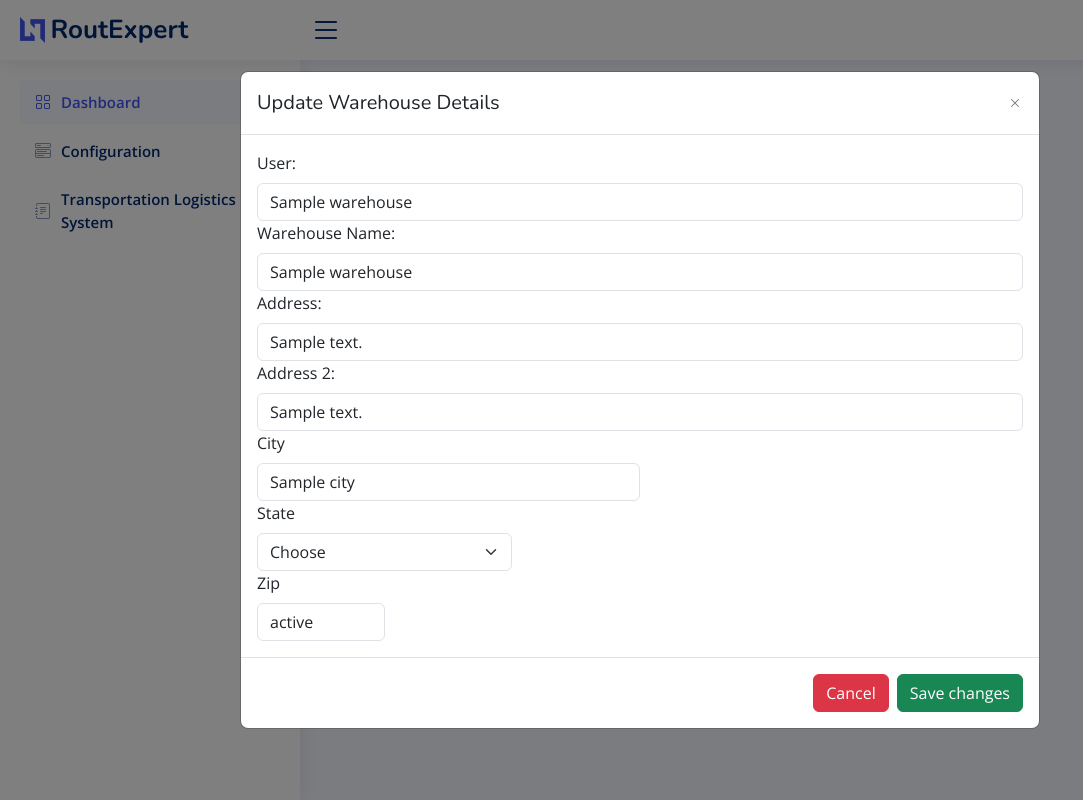
After one commit to HARESH-D/RouteXpert, a FastAPI app: template backend/templates/update_warehouse.html in a window 1280 px wide. The commit adds this page. Shown: the whole page, without its empty margins (0-1083 px from the left). Run offline with FastAPI, Linux system fonts and the light colour scheme; the template is opened without the code that fills it: most values are stand-ins (such as "Sample title", 1, 10 or a date in 2020); some libraries are stand-ins or nearby versions.

Commit message:
waahhh final changes

```diff
--- a/backend/main.py
+++ b/backend/main.py
@@ -3,16 +3,20 @@ from fastapi.staticfiles import StaticFiles
 from fastapi.templating import Jinja2Templates
 from fastapi.responses import HTMLResponse
 import httpx
+from typing import List
 from fastapi.encoders import jsonable_encoder
 from sql_app.database import SessionLocal, engine
 from sql_app.model import Warehouse
 from sql_app import model
+from pydantic import BaseModel
 # from .sql_app.model import Warehouse
 
 model.Base.metadata.create_all(bind=engine)
 
 app = FastAPI()
 db = SessionLocal()
+
+id_global = None
 
 
 # Mount the static directory for serving the HTML file and static files (CSS, JS)
@@ -30,7 +34,7 @@ async def transportation_planner(request: Request):
 
 
 @app.get("/warehouse_config", response_class=HTMLResponse)
-async def transportation_planner(request: Request):
+async def warehouse_config(request: Request):
 
     warehouses = db.query(Warehouse).all()
     warehouse_list = []
@@ -47,19 +51,67 @@ async def transportation_planner(request: Request):
         }
         warehouse_list.append(warehouse_data)
 
-    print(Warehouse)
+    # print(Warehouse)
     return templates.TemplateResponse("warehouse_config.html", {"request": request, "warehouse": warehouse_list})
 
 
 @app.get("/add_warehouse", response_class=HTMLResponse)
-async def transportation_planner(request: Request):
+async def add_warehouse(request: Request):
     return templates.TemplateResponse("add_warehouse.html", {"request": request})
 
+@app.get("/update_warehouse/{id}", response_class=HTMLResponse)
+async def update_warehouse(request: Request, id: str):
 
+    global id_global
+    print(id)
+    id_global = id
+
+    warehouse = db.query(Warehouse).filter(Warehouse.id == id).first()
+    warehouse_list = []
+
+    warehouse_data = {
+        "id": warehouse.id,
+        "warehouse_user_name": warehouse.warehouse_user_name,
+        "warehouse_name": warehouse.warehouse_name,
+        "address_lane_1": warehouse.address_lane_1,
+        "address_lane_2": warehouse.address_lane_2,
+        "state": warehouse.state,
+        "city": warehouse.city,
+        "zip": warehouse.zip,
+    }
+    warehouse_list.append(warehouse_data)
+
+    return templates.TemplateResponse("update_warehouse.html", {"request": request, "warehouse": warehouse_list})
+
+
+@app.delete("/delete_warehouse/{id}", response_class=HTMLResponse)
+async def delete_warehouse(request: Request, id: str):
+
+    print(id)
+
+    db.query(Warehouse).filter(Warehouse.id == id).delete()
+    db.commit()
+
+    warehouses = db.query(Warehouse).all()
+    warehouse_list = []
+    for warehouse in warehouses:
+        warehouse_data = {
+            "id": warehouse.id,
+            "warehouse_user_name": warehouse.warehouse_user_name,
+            "warehouse_name": warehouse.warehouse_name,
+            "address_lane_1": warehouse.address_lane_1,
+            "address_lane_2": warehouse.address_lane_2,
+            "state": warehouse.state,
+            "city": warehouse.city,
+            "zip": warehouse.zip,
+        }
+        warehouse_list.append(warehouse_data)
+
+    # print(Warehouse)
+    return templates.TemplateResponse("warehouse_config.html", {"request": request, "warehouse": warehouse_list})
 
 
 def create_warehouse(data):
-
     try:
         new_warehouse = Warehouse(**data)
         db.add(new_warehouse)
@@ -78,7 +130,7 @@ def create_warehouse(data):
                 "zip": warehouse.zip,
             }
             warehouse_list.append(warehouse_data)
-        print(warehouse_list)
+        # print(warehouse_list)
         return warehouse_list
     except Exception as e:
         db.rollback()
@@ -87,10 +139,101 @@ def create_warehouse(data):
         db.close()
 
 
+def update_warehouse_data(data, id):
+    try:
+        # Retrieve the warehouse by ID
+        warehouse = db.query(Warehouse).filter(Warehouse.id == id).first()
+        if warehouse:
+            # Update warehouse attributes with new data
+            for key, value in data.items():
+                setattr(warehouse, key, value)
+            db.commit()
+            # Return updated warehouse data
+            updated_warehouse_data = {
+                "id": warehouse.id,
+                "warehouse_user_name": warehouse.warehouse_user_name,
+                "warehouse_name": warehouse.warehouse_name,
+                "address_lane_1": warehouse.address_lane_1,
+                "address_lane_2": warehouse.address_lane_2,
+                "state": warehouse.state,
+                "city": warehouse.city,
+                "zip": warehouse.zip,
+            }
+            return updated_warehouse_data
+        else:
+            return {"message": "Warehouse not found with the provided ID."}
+    except Exception as e:
+        db.rollback()
+        return {"message": f"Error updating warehouse: {e}"}
+    finally:
+        db.close()
+
+
+
 # def update_data(data, )
+@app.put("/save_warehouse")
+async def save_warehouse(
+    warehouse_user_name: str = Form(...),
+    warehouse_name: str = Form(...),
+    address_lane_1: str = Form(...),
+    address_lane_2: str = Form(...),
+    state: str = Form(...),
+    city: str = Form(...),
+    zip: str = Form(...),
+
+):
+
+    # print(warehouse_user_name, warehouse_name, address_lane_1, address_lane_2, state, city, zip)
+    # Create a session
+    update_warehouse = {
+    "warehouse_user_name": warehouse_user_name,
+    "warehouse_name": warehouse_name,
+    "address_lane_1": address_lane_1,
+    "address_lane_2": address_lane_2,
+    "state": state,
+    "city": city,
+    "zip": zip
+}
+
+    global id_global
+    id = id_global
+    result = update_warehouse_data(update_warehouse,id)
+    # print(result)
+    return {"message": "Warehouse data updated successfully"}
+
+
 
 @app.post("/save_warehouse")
 async def save_warehouse(
+    warehouse_user_name: str = Form(...),
+    warehouse_name: str = Form(...),
+    address_lane_1: str = Form(...),
+    address_lane_2: str = Form(...),
+    state: str = Form(...),
+    city: str = Form(...),
+    zip: str = Form(...),
+):
+
+    # print(warehouse_user_name, warehouse_name, address_lane_1, address_lane_2, state, city, zip)
+    # Create a session
+    new_warehouse = {
+    "warehouse_user_name": warehouse_user_name,
+    "warehouse_name": warehouse_name,
+    "address_lane_1": address_lane_1,
+    "address_lane_2": address_lane_2,
+    "state": state,
+    "city": city,
+    "zip": zip
+}
+
+    result = create_warehouse(new_warehouse)
+    # print(result)
+    return {"message": "Warehouse data saved successfully"}
+
+
+
+@app.post("/update_warehouse_data")
+async def update_warehouse(
     warehouse_user_name: str = Form(...),
     warehouse_name: str = Form(...),
     address_lane_1: str = Form(...),
@@ -112,6 +255,7 @@ async def save_warehouse(
     "zip": zip
 }
 
-    result = create_warehouse(new_warehouse)
-    print(result)
+    # result = create_warehouse(new_warehouse)
+    print("update warehouse")
+    # print(result)
     return {"message": "Warehouse data saved successfully"}
--- /dev/null
+++ b/backend/templates/update_warehouse.html
@@ -0,0 +1,326 @@
+<!DOCTYPE html>
+<html lang="en">
+  <head>
+    <meta charset="utf-8" />
+    <meta content="width=device-width, initial-scale=1.0" name="viewport" />
+
+    <title>Dashboard</title>
+    <meta content="" name="description" />
+    <meta content="" name="keywords" />
+
+    <!-- Favicons -->
+    <link href="../static/assets/img/favicon.png" rel="icon" />
+    <link
+      href="../static/assets/img/apple-touch-icon.png"
+      rel="apple-touch-icon"
+    />
+
+    <!-- Google Fonts -->
+    <link href="https://fonts.gstatic.com" rel="preconnect" />
+    <link
+      href="https://fonts.googleapis.com/css?family=Open+Sans:300,300i,400,400i,600,600i,700,700i|Nunito:300,300i,400,400i,600,600i,700,700i|Poppins:300,300i,400,400i,500,500i,600,600i,700,700i"
+      rel="stylesheet"
+    />
+
+    <!-- Vendor CSS Files -->
+    <link
+      href="../static/assets/vendor/bootstrap/css/bootstrap.min.css"
+      rel="stylesheet"
+    />
+    <link
+      href="../static/assets/vendor/bootstrap-icons/bootstrap-icons.css"
+      rel="stylesheet"
+    />
+    <link
+      href="../static/assets/vendor/boxicons/css/boxicons.min.css"
+      rel="stylesheet"
+    />
+    <link
+      href="../static/assets/vendor/quill/quill.snow.css"
+      rel="stylesheet"
+    />
+    <link
+      href="../static/assets/vendor/quill/quill.bubble.css"
+      rel="stylesheet"
+    />
+    <link
+      href="../static/assets/vendor/remixicon/remixicon.css"
+      rel="stylesheet"
+    />
+    <link
+      href="../static/assets/vendor/simple-datatables/style.css"
+      rel="stylesheet"
+    />
+
+
+    <!-- Template Main CSS File -->
+    <link href="../static/assets/css/style.css" rel="stylesheet" />
+
+
+  </head>
+
+  <body>
+    <!-- ======= Header ======= -->
+    <header id="header" class="header fixed-top d-flex align-items-center">
+      <div class="d-flex align-items-center justify-content-between">
+        <a href="/" class="logo d-flex align-items-center">
+          <img src="../static/assets/img/logo.png" alt="" />
+          <span class="d-none d-lg-block">RoutExpert</span>
+        </a>
+        <i class="bi bi-list toggle-sidebar-btn"></i>
+      </div>
+      <!-- End Logo -->
+    </header>
+    <!-- End Header -->
+
+    <!-- ======= Sidebar ======= -->
+    <aside id="sidebar" class="sidebar">
+      <ul class="sidebar-nav" id="sidebar-nav">
+        <li class="nav-item">
+          <a class="nav-link" href="/">
+            <i class="bi bi-grid"></i>
+            <span>Dashboard</span>
+          </a>
+        </li>
+        <!-- End Dashboard Nav -->
+
+        <li class="nav-item">
+          <a
+            class="nav-link collapsed"
+            data-bs-target="#components-nav"
+            data-bs-toggle="collapse"
+            href="#"
+          >
+            <i class="bi bi-menu-button-wide"></i><span>Configuration</span
+            ><i class="bi bi-chevron-down ms-auto"></i>
+          </a>
+          <ul
+            id="components-nav"
+            class="nav-content collapse"
+            data-bs-parent="#sidebar-nav"
+          >
+            <li>
+              <a href="warehouse_config">
+                <i class="bi bi-circle"></i><span>Warehouse</span>
+              </a>
+            </li>
+            <li>
+              <a href="trans_equip_config">
+                <i class="bi bi-circle"></i
+                ><span>Transportation Equipment</span>
+              </a>
+            </li>
+            <li>
+              <a href="trans_location_config">
+                <i class="bi bi-circle"></i
+                ><span>Transportation locations</span>
+              </a>
+            </li>
+            <li>
+              <a href="trans_status_config">
+                <i class="bi bi-circle"></i><span>Status</span>
+              </a>
+            </li>
+          </ul>
+        </li>
+        <!-- End Components Nav -->
+
+        <li class="nav-item">
+          <a
+            class="nav-link collapsed"
+            data-bs-target="#forms-nav"
+            data-bs-toggle="collapse"
+            href="#"
+          >
+            <i class="bi bi-journal-text"></i
+            ><span>Transportation Logistics System</span
+            ><i class="bi bi-chevron-down ms-auto"></i>
+          </a>
+          <ul
+            id="forms-nav"
+            class="nav-content collapse"
+            data-bs-parent="#sidebar-nav"
+          >
+            <li>
+              <a href="transportation_planner">
+                <i class="bi bi-circle"></i><span>Transportation Planner</span>
+              </a>
+            </li>
+          </ul>
+        </li>
+        <!-- End Forms Nav -->
+      </ul>
+    </aside>
+    <!-- End Sidebar-->
+
+
+    <!-- start of main -->
+    <main id="main" class="main">
+
+        <div class="pagetitle">
+          <h1>Warehouse</h1>
+          <nav>
+            <ol class="breadcrumb">
+              <li class="breadcrumb-item"><a href="/">Home</a></li>
+              <!-- <li class="breadcrumb-item"><a href="/warehouse_config"></li> -->
+              <li class="breadcrumb-item active">Update Warehouse Config</li>
+            </ol>
+          </nav>
+        </div><!-- End Page Title -->
+
+
+
+        <section class="section dashboard">
+            <!-- <div class="container"> -->
+              <div class="row">
+                <!-- Action buttons -->
+                <div class="col-lg-12">
+
+                    <div class="card">
+                        <div class="modal" id="verticalycentered" tabindex="-1">
+                            <div class="modal-dialog modal-dialog-centered modal-lg">
+                              <div class="modal-content">
+                                <div class="modal-header">
+                                  <h5 class="modal-title">Update Warehouse Details</h5>
+                                  <button type="button" class="btn-close" data-bs-dismiss="modal" aria-label="Close"></button>
+                                </div>
+                                <div class="modal-body">
+                                    {% for warehouse in warehouse %}
+                                  <form id="addWarehouseForm">
+
+                                    <label for="warehouseUserName" class="form-label">User:</label>
+                                    <input type="text" class="form-control" id="warehouseUserName" name="warehouse_user_name" value="{{ warehouse.warehouse_user_name }}" required>
+
+                                    <label for="warehouseName" class="form-label">Warehouse Name:</label>
+                                    <input type="text" class="form-control" id="warehouseName" name="warehouse_name" value= "{{ warehouse.warehouse_name }}"required>
+
+                                    <label for="addressLane1" class="form-label">Address:</label>
+                                    <input type="text" class="form-control" id="addressLane1" name="address_lane_1" value="{{ warehouse.address_lane_1 }}" required>
+
+                                    <label for="addressLane2" class="form-label">Address 2:</label>
+                                    <input type="text" class="form-control" id="addressLane2" name="address_lane_2" value="{{ warehouse.address_lane_2 }}">
+
+                                    <div class="col-md-6">
+                                      <label for="inputCity" class="form-label">City</label>
+                                      <input type="text" class="form-control" id="inputCity" name="city" value="{{ warehouse.city }}" required>
+                                      </div>
+                                      <div class="col-md-4">
+                                      <label for="state" class="form-label">State</label>
+                                      <select id="state" class="form-select" name="state" value="{{ warehouse.state }}" required>
+                                          <option selected>Choose</option>
+                                          <option>Andhra Pradesh</option>
+                                          <option>Arunachal Pradesh</option>
+                                          <option>Assam</option>
+                                          <option>Bihar</option>
+                                          <option>Chhattisgarh</option>
+                                          <option>Goa</option>
+                                          <option>Gujarat</option>
+                                          <option>Haryana</option>
+                                          <option>Himachal Pradesh</option>
+                                          <option>Jharkhand</option>
+                                          <option>Karnataka</option>
+                                          <option>Kerala</option>
+                                          <option>Madhya Pradesh</option>
+                                          <option>Maharashtra</option>
+                                          <option>Manipur</option>
+                                          <option>Meghalaya</option>
+                                          <option>Mizoram</option>
+                                          <option>Nagaland</option>
+                                          <option>Odisha (formerly Orissa)</option>
+                                          <option>Punjab</option>
+                                          <option>Rajasthan</option>
+                                          <option>Sikkim</option>
+                                          <option>Tamil Nadu</option>
+                                          <option>Telangana</option>
+                                          <option>Tripura</option>
+                                          <option>Uttar Pradesh</option>
+                                          <option>Uttarakhand</option>
+                                          <option>West Bengal</option>
+
+                                      </select>
+                                      </div>
+                                      <div class="col-md-2">
+                                      <label for="inputZip" class="form-label">Zip</label>
+                                      <input type="text" class="form-control" id="inputZip" name="zip" value="{{ warehouse.state }}" >
+                                      </div>
+
+                                    </form>
+                                    {% endfor %}
+                                </div>
+                                <div class="modal-footer">
+                                  <button type="button" class="btn btn-danger" id="closeBtnn">Cancel</button>
+                                  <button type="button" class="btn btn-success" id="saveBtn">Save changes</button>
+                                </div>
+                              </div>
+                            </div>
+                          </div>
+
+                        <!-- End Vertically centered Modal-->
+
+                    </div>
+                  </div>
+              </div>
+          </section>
+        </main>
+    <!-- End #main -->
+
+    <a
+      href="#"
+      class="back-to-top d-flex align-items-center justify-content-center"
+      ><i class="bi bi-arrow-up-short"></i
+    ></a>
+
+    <!-- Vendor JS Files -->
+    <script>
+        document.addEventListener('DOMContentLoaded', function () {
+          const modal = new bootstrap.Modal(document.getElementById('verticalycentered'));
+          modal.show();
+
+          const saveBtn = document.getElementById('saveBtn');
+          saveBtn.addEventListener('click', async function () {
+            const formData = new FormData(document.getElementById('addWarehouseForm'));
+            try {
+              const response = await fetch('/save_warehouse', {
+                method: 'PUT',
+                body: formData,
+              });
+              if (response.ok) {
+                const result = await response.json();
+                alert(result.message);
+                modal.hide(); // Close modal after saving
+                window.location.href = '/warehouse_config'; // Redirect to desired page
+              } else {
+                throw new Error('Network response was not ok.');
+              }
+            } catch (error) {
+              console.error('Error:', error);
+              alert('An error occurred. Please try again.');
+            }
+          });
+
+          const closeBtn = document.querySelector('[data-bs-dismiss="modal"]');
+          closeBtn.addEventListener('click', function () {
+            window.location.href = '/warehouse_config'; // Redirect to desired page on modal close/cancel
+          });
+
+          const cancelBtn = document.getElementById('closeBtnn');// Using the close button as cancel
+        cancelBtn.addEventListener('click', function () {
+        window.location.href = '/warehouse_config'; // Redirect to desired page on modal close/cancel
+      });
+        });
+      </script>
+
+
+    <script src="../static/assets/vendor/apexcharts/apexcharts.min.js"></script>
+    <script src="../static/assets/vendor/bootstrap/js/bootstrap.bundle.min.js"></script>
+    <script src="../static/assets/vendor/chart.js/chart.umd.js"></script>
+    <script src="../static/assets/vendor/echarts/echarts.min.js"></script>
+    <script src="../static/assets/vendor/quill/quill.min.js"></script>
+    <script src="../static/assets/vendor/simple-datatables/simple-datatables.js"></script>
+    <script src="../static/assets/vendor/tinymce/tinymce.min.js"></script>
+    <script src="../static/assets/vendor/php-email-form/validate.js"></script>
+
+    <!-- Template Main JS File -->
+    <script src="../static/assets/js/main.js"></script>
+  </body>
+</html>
```
Also changed, not shown: backend/templates/suma.html (+14 -37 lines), backend/templates/warehouse_config.html (+70 -18 lines), backend/sql_app.db.
